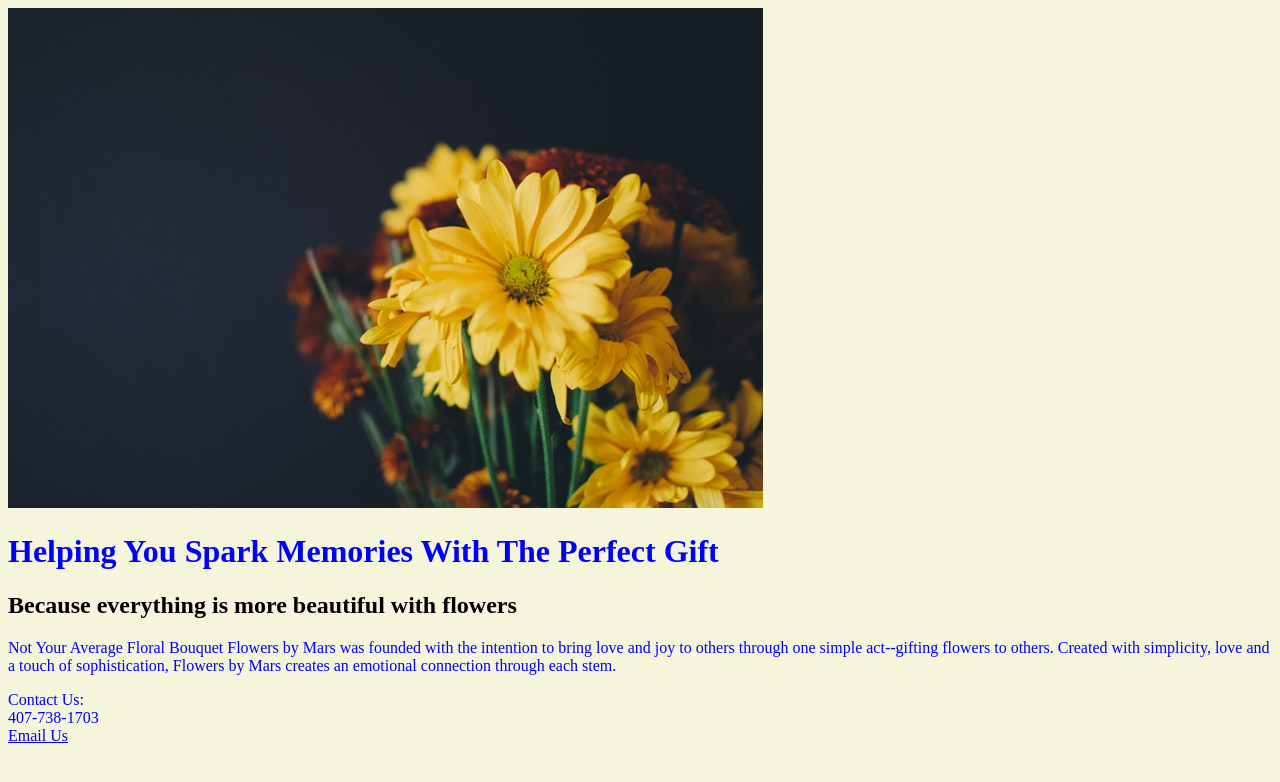
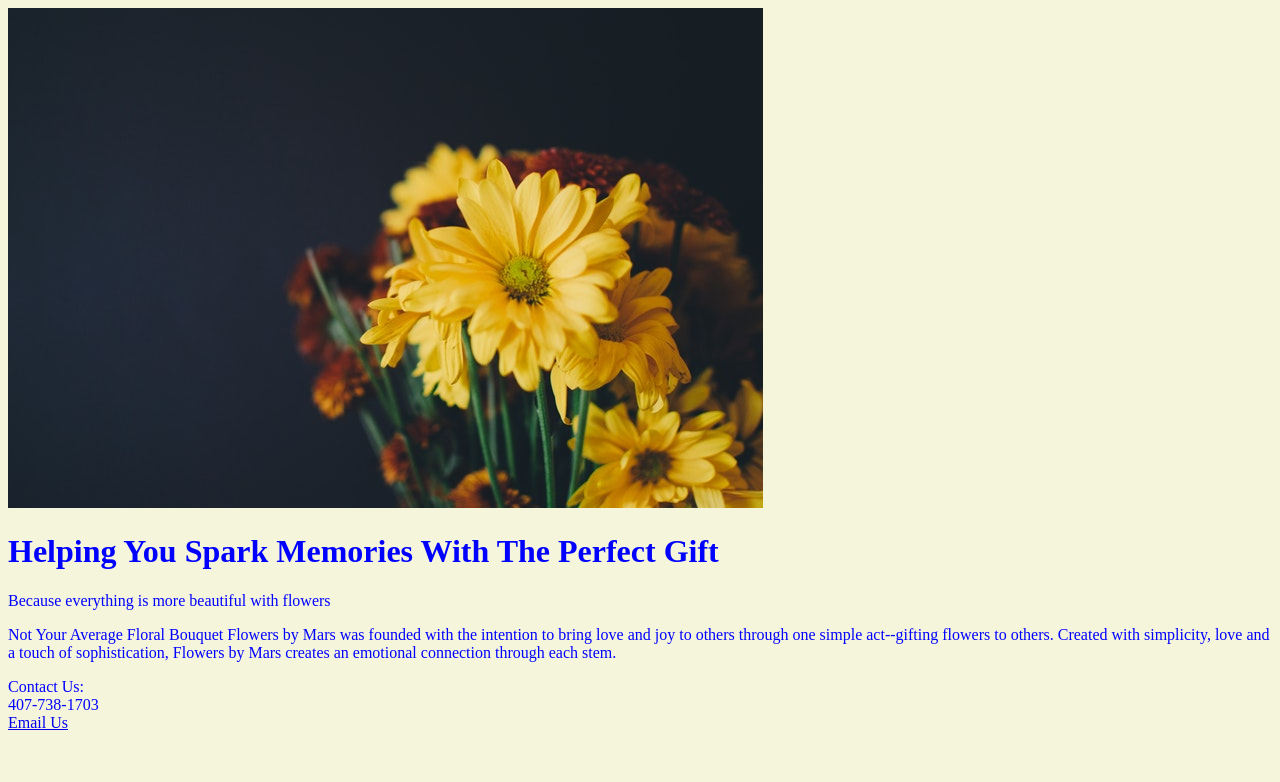
Before and after one commit to vanegoco007/vanegoco007.github.io, a plain HTML site: page unit_3/index.html in a window 1280 px wide. Drawn offline with Linux system fonts and the light colour scheme; files that its build step writes are made by us from their sources.

Commit message:
Update unit_3/index.html

```diff
--- a/unit_3/index.html
+++ b/unit_3/index.html
@@ -4,12 +4,12 @@
 	<title>Flowers by Mars</title>
 	<link rel="stylesheet" type="text/css" href="css/style.css">
 </head>
+<body>
 
- <img src="images/yellow_flowers.jpeg" alt="Beautiful Yellow Flowers" title="These yellow flowers add light to you">
+ 	<img src="images/yellow_flowers.jpeg" alt="Beautiful Yellow Flowers" title="These yellow flowers add light to you">
 
-<body>
      <h1> Helping You Spark Memories With The Perfect Gift</h1>
-     <h2>Because everything is more beautiful with flowers</h2>
+     <p><p id="tagline">Because everything is more beautiful with flowers</p>
     <p>Not Your Average Floral Bouquet
     	Flowers by Mars was founded with the intention to bring love and joy to others through one simple act--gifting flowers to others.
     	Created with simplicity, love and a touch of sophistication, Flowers by Mars creates an emotional connection through each stem.
```
